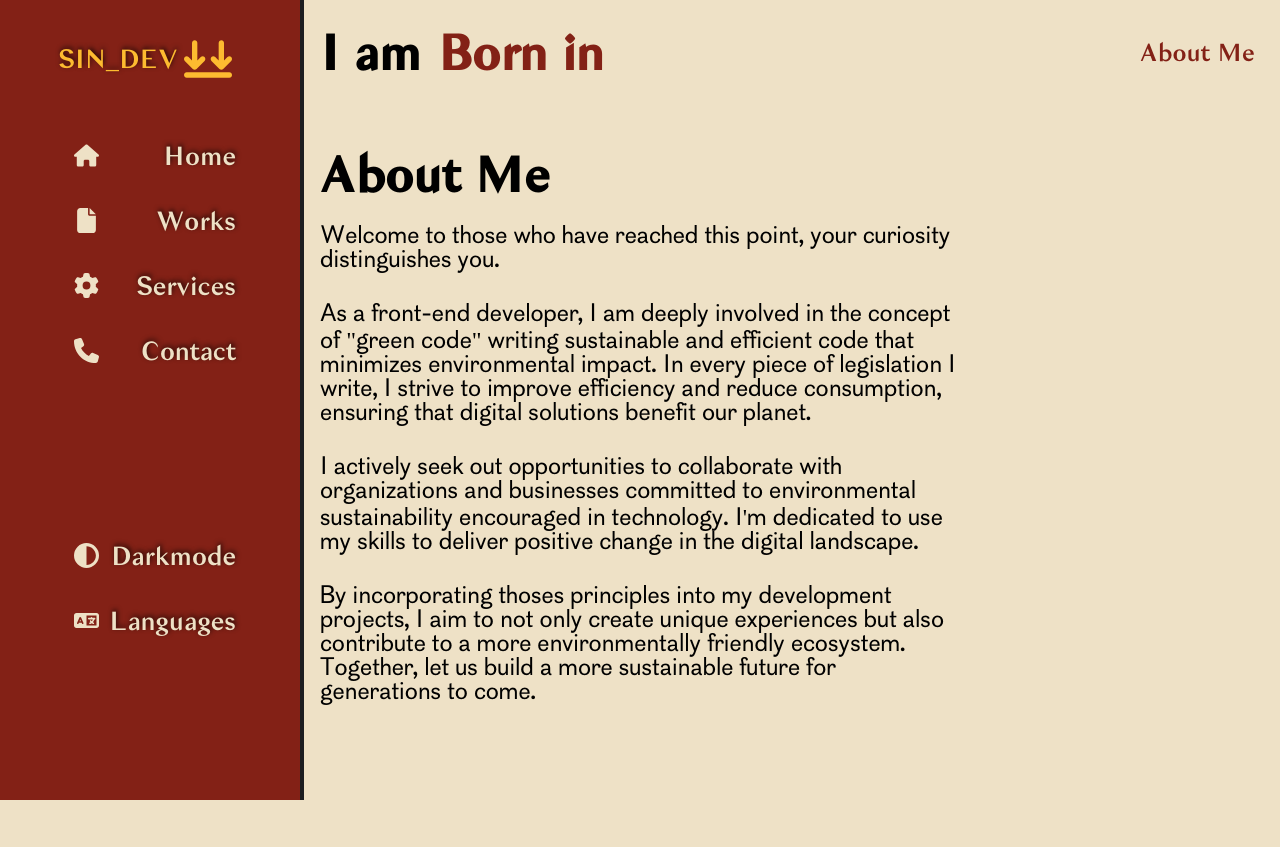
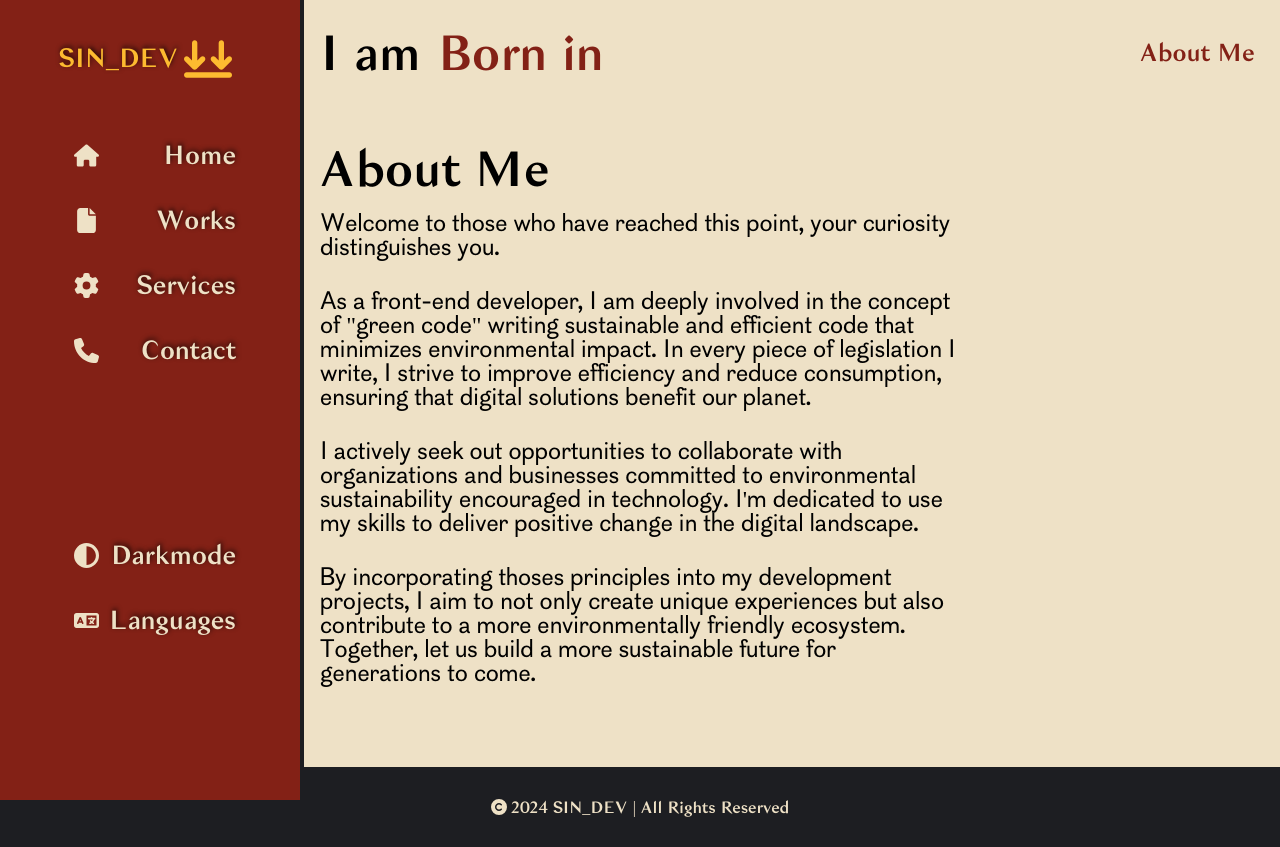
Before and after one commit to UdotBdot/Openclassrooms_P12_Portfolio, a React (Vite) app: page /about-me in a window 1280 px wide. Shown: the top 847 px of the page. Before the commit the page ends 800 px from the top, so only its background shows below. Built offline with nearby package versions, Linux system fonts and the light colour scheme.

Commit message:
FIX: Footer margintop auto

```diff
--- a/src/app/App.jsx
+++ b/src/app/App.jsx
@@ -9,14 +9,15 @@ function App() {
 
   return (
     <BrowserRouter>
-      <header>
-        <Routes>
+    <main>
+      <Routes>
         <Route path="/" element={<Loader />}/>
         <Route path="/home" element={<Home />}/>
         <Route path="/works" element={<Works />}/>
         <Route path="/about-me" element={<AboutMe />}/>
-        </Routes>
-      </header>
+      </Routes>
+    </main>
+
     </BrowserRouter>
 
   )
--- a/src/app/App.scss
+++ b/src/app/App.scss
@@ -1,17 +1,58 @@
 @import 'src/index.scss';
 
-* {
-    box-sizing: content-box;
-    margin: 0;
-    padding: 0;
-    max-width: 100vw;
+html, body, div, span, applet, object, iframe,
+h1, h2, h3, h4, h5, h6, p, blockquote, pre,
+a, abbr, acronym, address, big, cite, code,
+del, dfn, em, img, ins, kbd, q, s, samp,
+small, strike, strong, sub, sup, tt, var,
+b, u, i, center,
+dl, dt, dd, ol, ul, li,
+fieldset, form, label, legend,
+table, caption, tbody, tfoot, thead, tr, th, td,
+article, aside, canvas, details, embed,
+figure, figcaption, footer, header, hgroup,
+menu, nav, output, ruby, section, summary,
+time, mark, audio, video {
+	margin: 0;
+	padding: 0;
+	border: 0;
+	font-size: 100%;
+	font: inherit;
+	vertical-align: baseline;
+}
+article, aside, details, figcaption, figure,
+footer, header, hgroup, menu, nav, section {
+	display: block;
+}
+body {
+	line-height: 1;
+}
+ol, ul {
+	list-style: none;
+}
+blockquote, q {
+	quotes: none;
+}
+blockquote:before, blockquote:after,
+q:before, q:after {
+	content: '';
+	content: none;
+}
+table {
+	border-collapse: collapse;
+	border-spacing: 0;
 }
 
 .Hero-Pages {
     display: flex;
 }
 
-html {
-    overflow-y: scroll;
+body, html, main, #root {
+    min-height: 100vh;
     background-color: $primary-color;
 }
+
+main {
+    display: flex;
+    flex-direction: column;
+}
--- /dev/null
+++ b/src/components/Footer/Footer.jsx
@@ -0,0 +1,18 @@
+import React from 'react'
+import './Footer.scss'
+import { FontAwesomeIcon } from '@fortawesome/react-fontawesome'
+import {faCopyright} from '@fortawesome/free-solid-svg-icons'
+
+function Footer() {
+  return (
+    <>
+    <div className='Footer'>
+      <p className='Footer__p'> <FontAwesomeIcon icon={faCopyright} /> 2024 SIN_DEV | All Rights Reserved</p>
+    </div>
+
+    </>
+
+  )
+}
+
+export default Footer
--- /dev/null
+++ b/src/components/Footer/Footer.scss
@@ -0,0 +1,19 @@
+@import 'src/index.scss';
+
+footer {
+    margin-top: auto;
+    .Footer {
+        display: flex;
+        justify-content: center;
+        align-items: center;
+        background-color: $text-color;
+        max-width: 100vw;
+        height: 80px;
+        &__p {
+            font-family: $headline-font;
+            color: $primary-color;
+            margin: 0 300px;
+        }
+    }
+
+}
--- a/src/components/Header/Header.jsx
+++ b/src/components/Header/Header.jsx
@@ -42,7 +42,6 @@ function Header() {
       </div>
     </div>
     )}
-
     </>
   );
 }
--- a/src/components/TextAboutMe/TextAboutMe.scss
+++ b/src/components/TextAboutMe/TextAboutMe.scss
@@ -2,7 +2,7 @@
 
 .About-me {
     padding: 20px;
-    margin: 0 300px;
+    margin: 0 300px 30px 300px;
     & h2 {
         font-family: $headline-font;
         font-size: 3em;
--- a/src/pages/AboutMe.jsx
+++ b/src/pages/AboutMe.jsx
@@ -1,14 +1,20 @@
 import React from 'react'
 import Navbar from '../components/Navbar/Navbar'
 import Header from '../components/Header/Header'
+import Footer from '../components/Footer/Footer'
 import TextAboutMe from '../components/TextAboutMe/TextAboutMe'
 
 function AboutMe() {
   return (
     <>
-    <Header />
+    <header>
+      <Header />
+    </header>
      <Navbar />
      <TextAboutMe />
+     <footer>
+      <Footer />
+    </footer>
     </>
   )
 }
--- a/src/pages/Home.jsx
+++ b/src/pages/Home.jsx
@@ -3,16 +3,22 @@ import Navbar from '../components/Navbar/Navbar'
 import Hero from '../components/Hero/Hero'
 import Header from '../components/Header/Header'
 import Card from '../components/Card/Card'
+import Footer from '../components/Footer/Footer'
 
 function Home() {
   return (
     <>
-        <Header />
+    <header>
+      <Header />
+    </header>
     <div className='Hero-Pages'>
       <Navbar />
       <Hero />
       <Card />
     </div>
+    <footer>
+      <Footer />
+    </footer>
     </>
   )
 }
--- a/src/pages/Works/Works.jsx
+++ b/src/pages/Works/Works.jsx
@@ -1,14 +1,20 @@
 import React from 'react'
 import Navbar from '../../components/Navbar/Navbar'
 import Header from '../../components/Header/Header'
+import Footer from '../../components/Footer/Footer'
 
 function Works() {
   return (
     <>
-    <Header />
+    <header>
+      <Header />
+    </header>
     <div className='Hero-Pages'>
       <Navbar />
     </div>
+    <footer>
+      <Footer />
+    </footer>
     </>
   )
 }
```
Also changed, not shown: src/main.jsx (line endings or trailing spaces).
